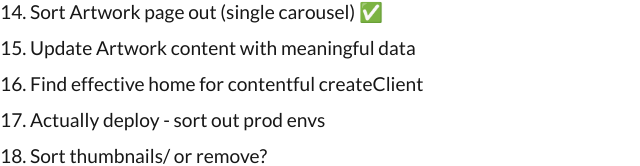
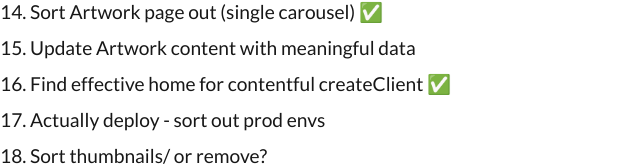
Before and after one commit to ShinyVerse/personal-site-creative, a Next.js app: page / in a window 1280 px wide. Shown: the part 638-804 px from the top of the page, without its empty margins (0-640 px from the left). Built offline with nearby package versions, Linux system fonts and the light colour scheme.

Commit message:
home createClient

```diff
--- a/src/app/artwork/page.tsx
+++ b/src/app/artwork/page.tsx
@@ -1,12 +1,8 @@
 import { Metadata } from "next";
-import { createClient } from "contentful";
+
 import { PhotoEntriesSchema } from "@/lib/photoSchemas";
 import { Carousel } from "../components/ArtworkCarousel";
-
-const client = createClient({
-  space: process.env.CONTENTFUL_SPACE_ID as string,
-  accessToken: process.env.CONTENTFUL_ACCESS_KEY as string,
-});
+import { client } from "@/lib/contentfulClient";
 
 export const metadata: Metadata = {
   title: "Laura Jackson Recent Artwork",
--- a/src/app/career/page.tsx
+++ b/src/app/career/page.tsx
@@ -1,5 +1,5 @@
+import { client } from "@/lib/contentfulClient";
 import { JobEntriesSchema, JobEntry } from "@/lib/jobEntrySchemas";
-import { createClient } from "contentful";
 import { Metadata } from "next";
 
 export const metadata: Metadata = {
@@ -10,17 +10,9 @@ export const metadata: Metadata = {
 import React from "react";
 
 type CareerEntryProps = {
-  // title: string;
-  // description: string;
-  // skills: string[];
   job: JobEntry;
   isLast?: boolean;
 };
-
-const client = createClient({
-  space: process.env.CONTENTFUL_SPACE_ID as string,
-  accessToken: process.env.CONTENTFUL_ACCESS_KEY as string,
-});
 
 const CareerEntry: React.FC<CareerEntryProps> = ({ job, isLast }) => {
   const {
--- a/src/app/page.tsx
+++ b/src/app/page.tsx
@@ -19,7 +19,7 @@ export default async function HomePage() {
         <li>Get feedback on metadata/SEO and semantic for Career stuff</li>
         <li>Sort Artwork page out (single carousel) ✅</li>
         <li>Update Artwork content with meaningful data</li>
-        <li>Find effective home for contentful createClient</li>
+        <li>Find effective home for contentful createClient ✅</li>
         <li>Actually deploy - sort out prod envs</li>
         <li>Sort thumbnails/ or remove? </li>
       </ol>
--- /dev/null
+++ b/src/lib/contentfulClient.ts
@@ -0,0 +1,6 @@
+import { createClient } from "contentful";
+
+export const client = createClient({
+  space: process.env.CONTENTFUL_SPACE_ID as string,
+  accessToken: process.env.CONTENTFUL_ACCESS_KEY as string,
+});
```
